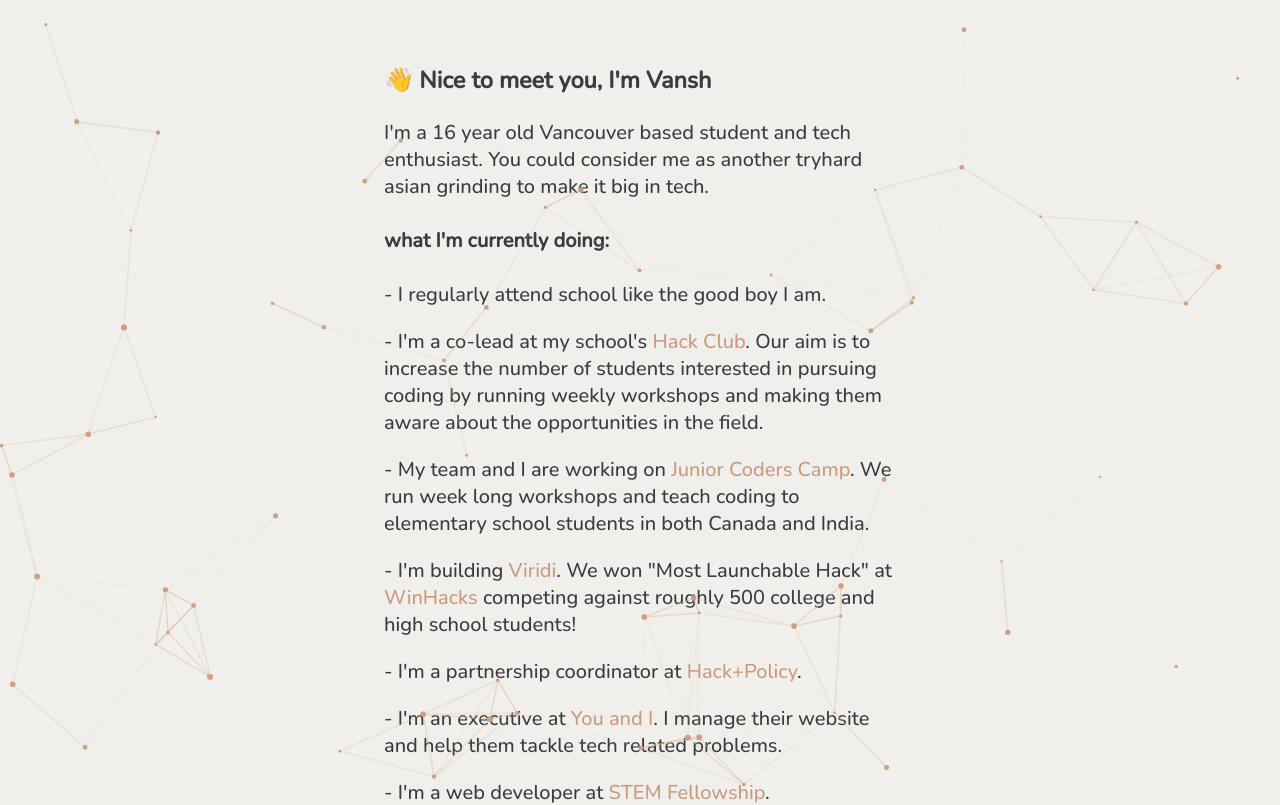
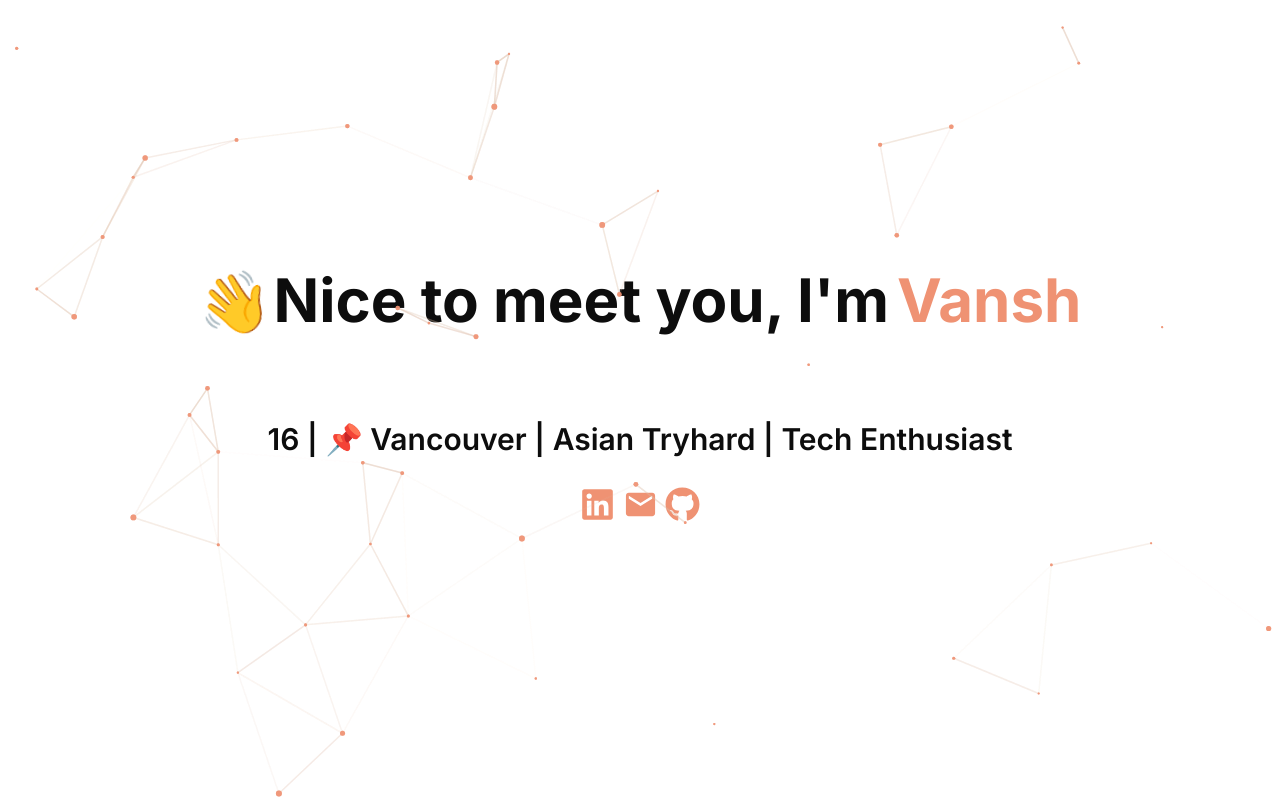
Before and after one commit to VanshBhandari/website, a React (Create React App) app: page / in a window 1280 px wide. Shown: the top 805 px of the page. Built offline with nearby package versions, Linux system fonts and the light colour scheme.

Commit message:
major redesign

```diff
--- a/public/index.html
+++ b/public/index.html
@@ -5,7 +5,7 @@
     content="width=device-width, initial-scale=1" />
     <link rel="preconnect" href="https://fonts.googleapis.com">
     <link rel="preconnect" href="https://fonts.gstatic.com" crossorigin>
-    <link href="https://fonts.googleapis.com/css2?family=Nunito:wght@500&display=swap" rel="stylesheet">
+    <link href="https://fonts.googleapis.com/css2?family=Inter:wght@500;600;700&display=swap" rel="stylesheet">
     <link rel="apple-touch-icon" sizes="180x180" href="/apple-touch-icon.png">
     <link rel="icon" type="image/png" sizes="32x32" href="/favicon-32x32.png">
     <link rel="icon" type="image/png" sizes="16x16" href="/favicon-16x16.png">
--- a/src/App.js
+++ b/src/App.js
@@ -6,24 +6,16 @@
 function App() {
   return (
     <div>
-      <ParticleBackground />
-      <h3><span class="wave"> 👋</span> Nice to meet you, I'm Vansh</h3>
-      <article>I'm a 16 year old Vancouver based student and tech enthusiast. You could consider me as another tryhard asian grinding to make it big in tech.</article>
-      <h4>what I'm currently doing: </h4>
-      <p>- I regularly attend school like the good boy I am. </p>
-      <p>- I'm a co-lead at my school's <a href="https://wghack.club/" target="_blank">Hack Club</a>. Our aim is to increase the number of students interested in pursuing coding by running weekly workshops and making them aware about the opportunities in the field. </p>
-      <p>- My team and I are working on <a href="https://wghackclub.notion.site/WGHC-Junior-Coders-Camp-Introduction-c3a122693bd949bcb3423e81fad971cd" target="_blank">Junior Coders Camp</a>. We run week long workshops and teach coding to elementary school students in both Canada and India. </p>
-      <p>- I'm building <a href="https://github.com/VanshBhandari/Viridi" target="_blank">Viridi</a>. We won "Most Launchable Hack" at <a href="https://devpost.com/software/viridi-3d8str" target="_blank">WinHacks</a> competing against roughly 500 college and high school students! </p>
-      <p>- I'm a partnership coordinator at <a href="https://www.hackpolicy.co/" target="_blank">Hack+Policy</a>.</p>
-      <p>- I'm an executive at <a href="https://youandiorg.com/" target="_blank">You and I</a>. I manage their website and help
-        them tackle tech related problems. </p>
-      <p>- I'm a web developer at <a href="https://stemfellowship.org/" target="_blank">STEM Fellowship</a>.</p>
-      <p>- I provide <a href="https://vanshbhandari.notion.site/Tutor-Service-Vansh-Bhandari-cff9ada44182491f8912715b36ed04c4" target="_blank">tutoring</a> and write a <a href="https://vansh4k.medium.com/
-    " target="_blank">tech blog</a>. </p>
-      <p>I enjoy debating, reading about tech and playing video games, guitar and soccer. I'm also trying to learn how to use chopsticks. (I have poked myself in the eye thrice!)</p>
-
-      <p><a href="https://www.linkedin.com/in/vanshbhandari/" target="_blank"><FaLinkedin size={30} /></a>   <a href = "mailto: vbhandari2005@gmail.com"><MdEmail size={30}/></a>   <a href = "https://github.com/VanshBhandari"target="_blank"><FaGithub size={30}/></a></p>
-
+      <ParticleBackground/>
+      <div class = "container">
+        <span class="wave"> 👋</span>Nice to meet you, I'm<span class ="name">Vansh</span>
+      </div>
+      <div class = "subheader">
+        16 | 📌 Vancouver | Asian Tryhard | Tech Enthusiast
+      </div>
+      <div class = "links">
+      <p><a href="https://www.linkedin.com/in/vanshbhandari/" target="_blank"><FaLinkedin size={35} /></a>   <a href = "mailto: vbhandari2005@gmail.com"><MdEmail size={35}/></a>   <a href = "https://github.com/VanshBhandari"target="_blank"><FaGithub size={35}/></a></p>
+      </div>
     </div>
   );
 }
--- a/src/ParticleBackground.js
+++ b/src/ParticleBackground.js
@@ -6,14 +6,14 @@
         <Particles params={{
             particles: {
               number: {
-                value: 50,
+                value: 40,
                 density: {
                   enable: true,
                   value_area: 800
                 }
               },
               color: {
-                value: "#cb997e"
+                value: "#ef9273"
               },
               shape: {
                 type: "circle",
--- a/src/index.css
+++ b/src/index.css
@@ -1,18 +1,15 @@
 body {
-	font-family: 'Nunito', sans-serif;
+	font-family: 'Inter', sans-serif;
 	font-style: Regular;
 	font-size: 20px;
-	text-align: left;
-	margin-left: 30%;
-	margin-right: 30%;
-	margin-top: 5%;
-	margin-bottom: 10%;
-  background-color: #f0efeb;
-  color: #393d3f;
+  margin: 0;
+  padding: 0;
+  background-color: #fff;
+  color: #0d0d0d;
 }
 
 a {
-	color: #cb997e;
+	color: #ef9273;
 	text-decoration: none;
   z-index: 99999;
 }
@@ -21,9 +18,42 @@
 }
 
 a:active {
-	color: #ddbea9;
+	color: #0d0d0d;
 	text-decoration: underline;
 }
+
+.container {
+  height: 75vh;
+  width: 100%;
+  font-weight: 700;
+  font-size: 60px;
+  display: flex;
+  justify-content: center;
+  align-items: center;
+}
+
+.subheader {
+  font-weight: 600;
+  font-size: 30px;
+  margin-top: -14%;
+  display: flex;
+  justify-content: center;
+  align-items: center;
+}
+
+.name {
+  color: #ef9273;
+  margin-left: 0.5rem;
+}
+
+.links {
+  font-weight: 600;
+  font-size: 30px;
+  display: flex;
+  justify-content: center;
+  align-items: center;
+}
+
 
 .wave {
   animation-name: wave-animation;
```
